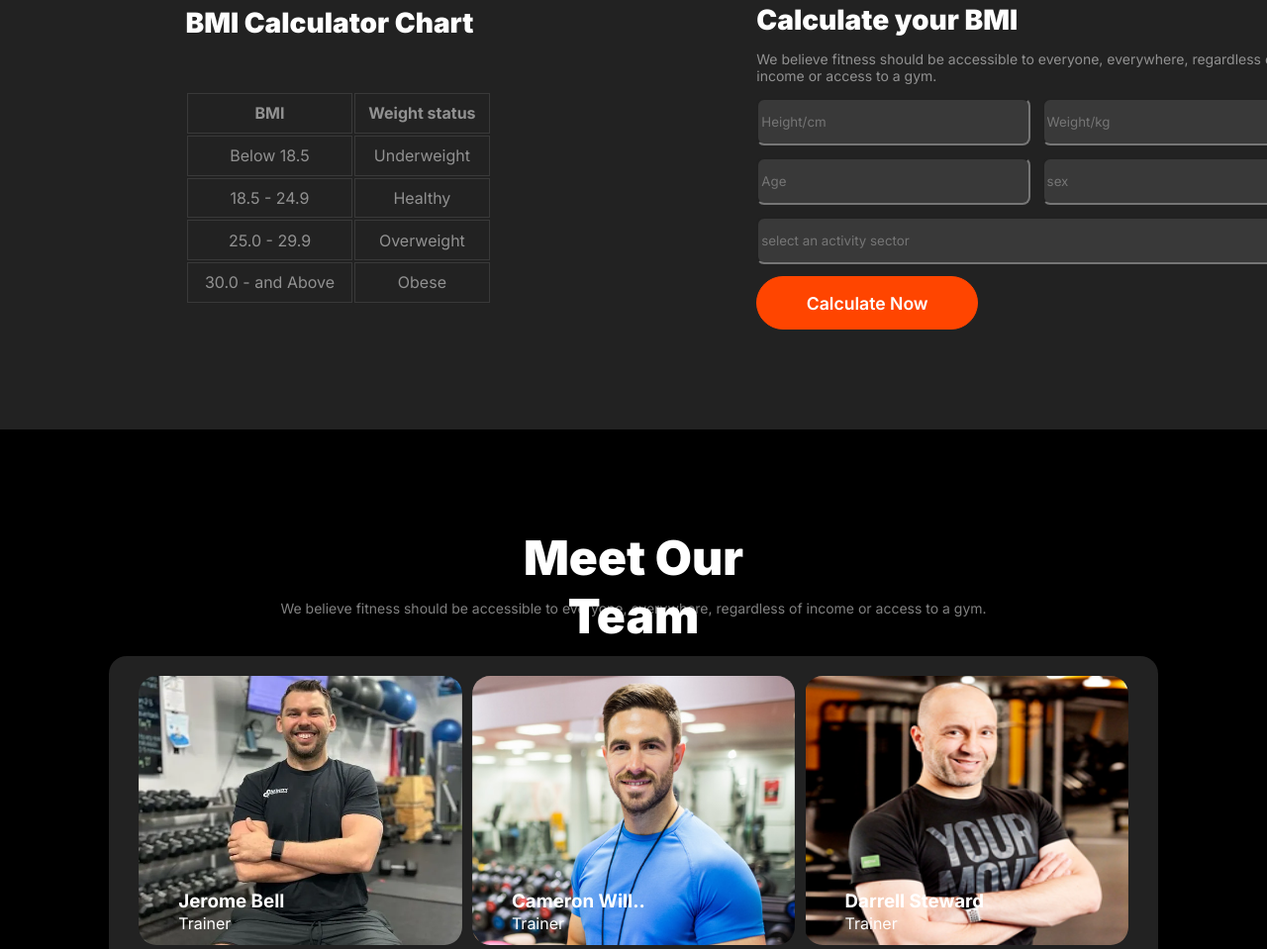
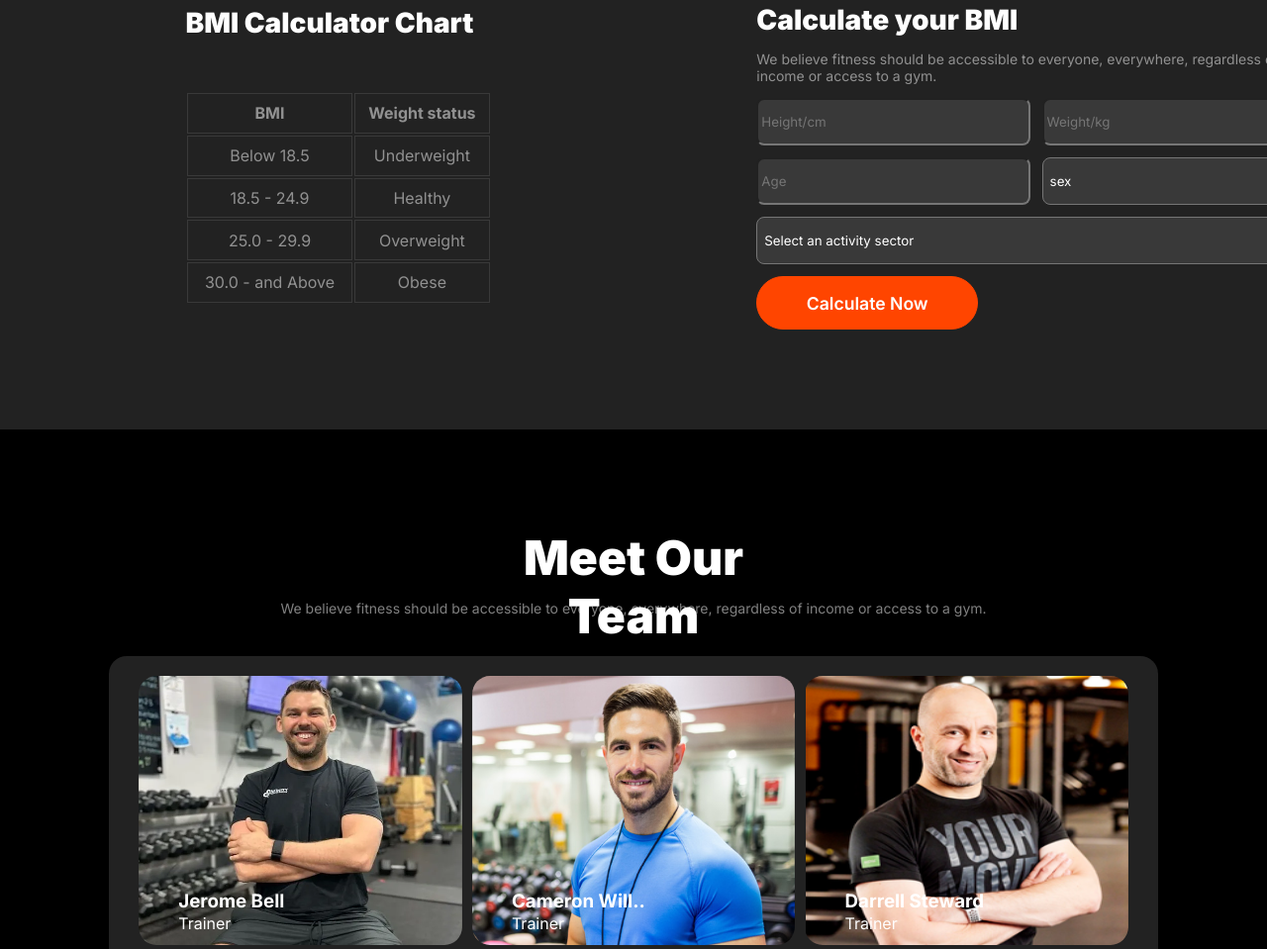
Before and after one commit to farhanarnob44/versatile-ui-project, a plain HTML site: page index.html in a window 1280 px wide. Shown: the part 2591-3550 px from the top of the page at 99% size. Drawn offline with Linux system fonts and the light colour scheme; a web font is replaced by a local one.

Commit message:
last revise needed

```diff
--- a/index.html
+++ b/index.html
@@ -231,13 +231,12 @@
         </div>
         <div class="field">
           <input type="text" placeholder="Age" class="fields" />
-          <input type="select" placeholder="sex" class="fields" /><br />
+          <select class="fields" ><option value="">sex</option></select>
+
+          <br />
         </div>
-        <input
-          type="text"
-          placeholder="select an activity sector"
-          class="big-field"
-        /><br />
+        <select class="big-field" ><option value="">Select an activity sector</option></select>
+        <br />
         <button class="join-club">Calculate Now</button>
       </div>
     </section>
--- a/style/style.css
+++ b/style/style.css
@@ -57,17 +57,12 @@ margin-top: 57px;
 height: 38px;
 border-radius: 46px;
 margin-left: 4px;
-/* margin-top: 4px;
-margin-bottom: 4px; */
 }
 .Other-nav-button{
     margin-right: 4px;
     /* padding-right: 2px; */
 }
 /* nav section styles ends here  */
-/* .header-class{
-
-} */
 .header-class{
     background-color: rgb(17, 17, 17);
     height: 715px;
```
